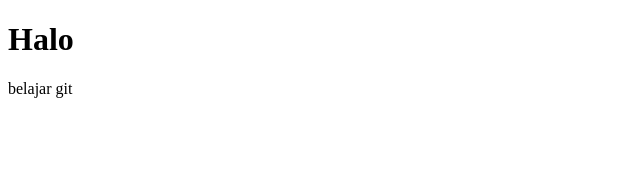
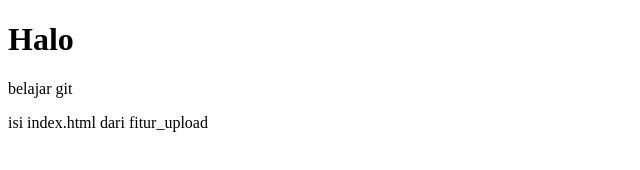
Before and after one commit to sethanzBSIM/project-A, a plain HTML site: page index.html in a window 1280 px wide. Shown: the whole page, without its empty margins (0-640 px from the left). Drawn offline with Linux system fonts and the light colour scheme.

Commit message:
penambahan isi index.html dari fitur_upload

```diff
--- a/index.html
+++ b/index.html
@@ -5,5 +5,6 @@
 	<body>
 		<h1>Halo</h1>
 		<p>belajar git</p>
+		<p>isi index.html dari fitur_upload</p>
 	</body>
 </html>
```
